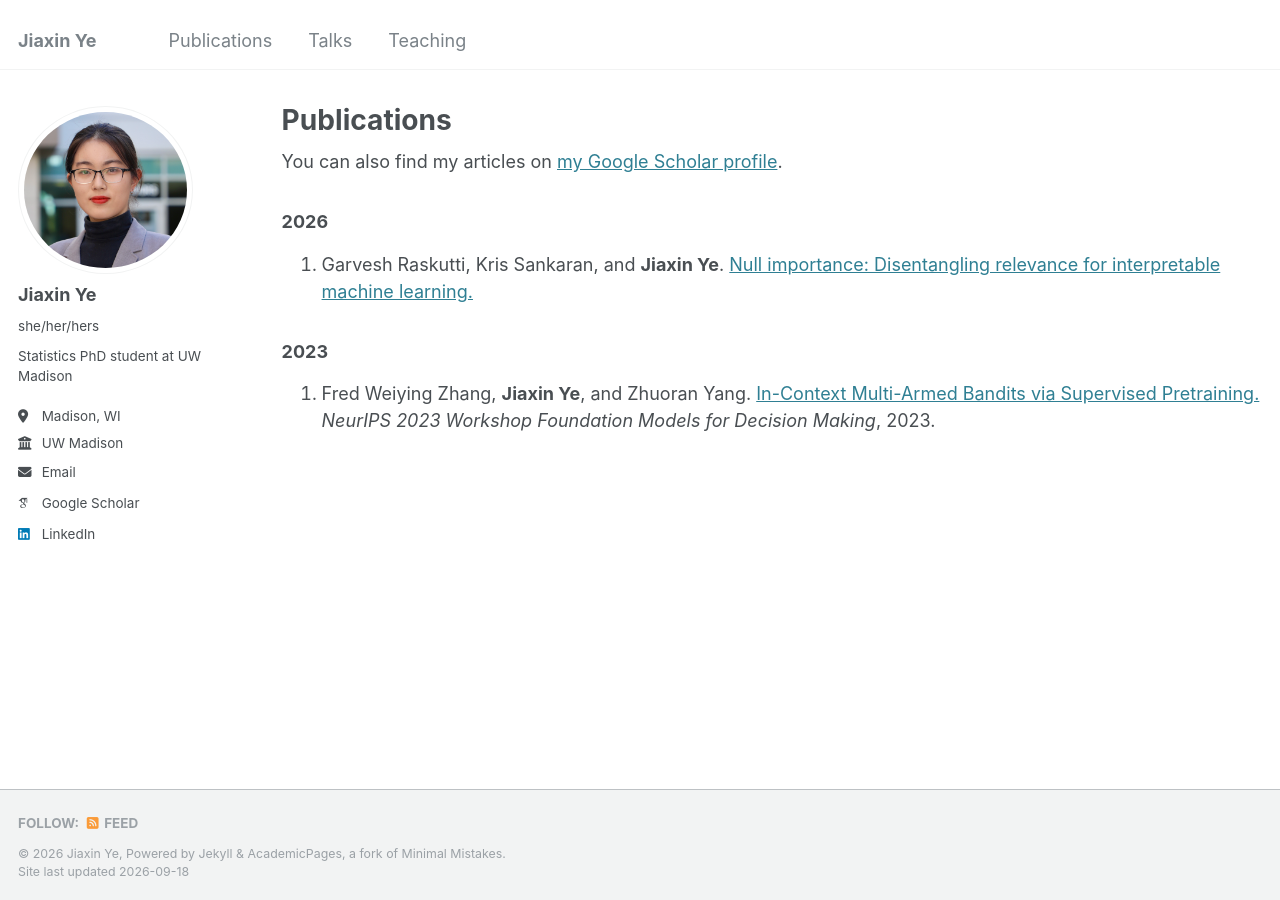
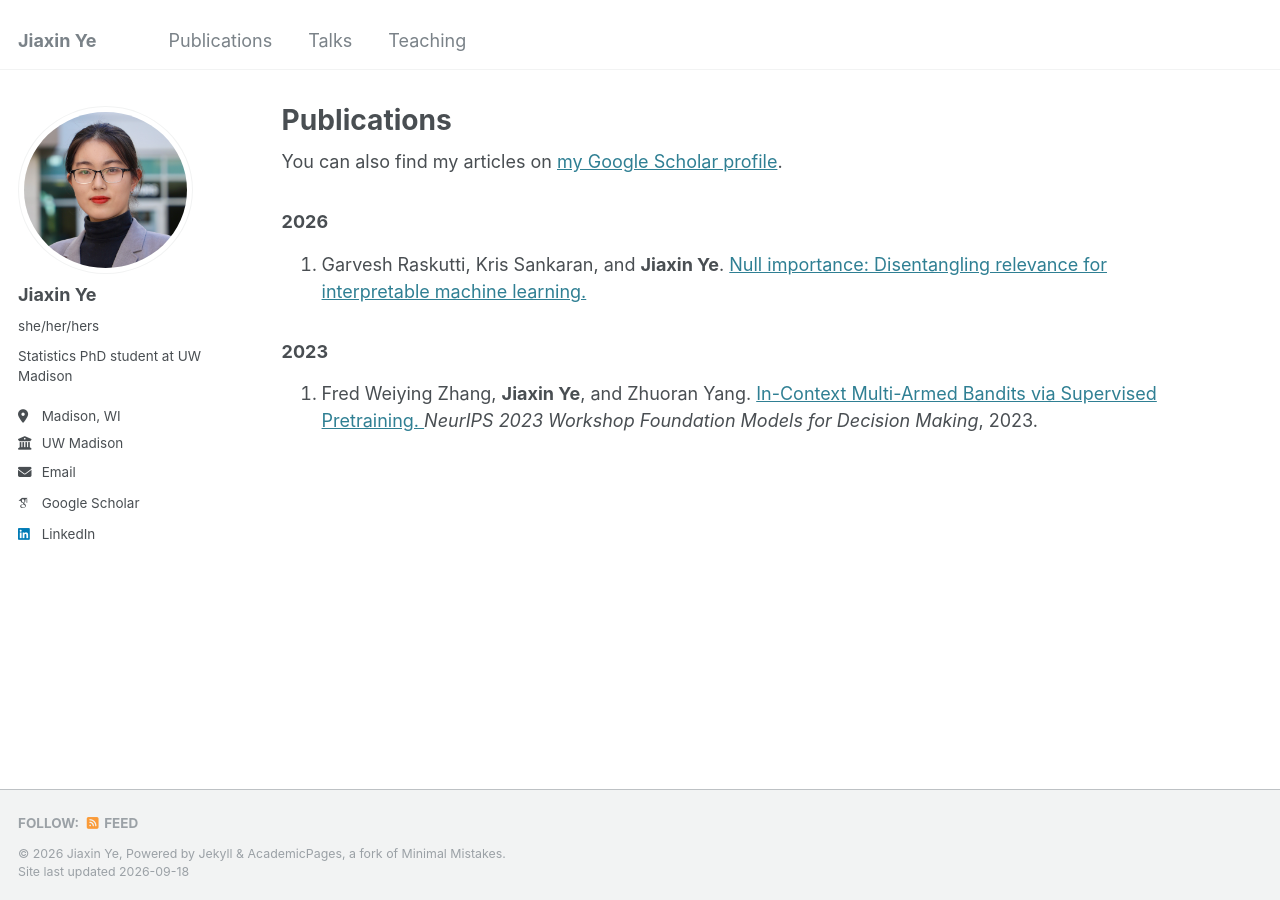
Before and after one commit to jiaxin-yeah/jiaxin-yeah.github.io, a Jekyll site: the page built from _pages/publications.html, in a window 1280 px wide. Built offline with Jekyll 4.4.1, drawn with Linux system fonts in a browser that asks for light colours; some web fonts are replaced.

Commit message:
more margin

```diff
--- a/_layouts/archive.html
+++ b/_layouts/archive.html
@@ -15,7 +15,7 @@ layout: default
 <div id="main" role="main">
   {% include sidebar.html %}
 
-  <div class="archive">
+  <div class="archive{% if page.content_class %} {{ page.content_class | escape }}{% endif %}">
     {% unless page.header.overlay_color or page.header.overlay_image %}
       <h1 class="page__title">{{ page.title }}</h1>
     {% endunless %}
--- a/_pages/publications.html
+++ b/_pages/publications.html
@@ -3,6 +3,7 @@ layout: archive
 title: "Publications"
 permalink: /publications/
 author_profile: true
+content_class: publications-content
 ---
 
 {% if site.author.googlescholar %}
--- a/_sass/_archive.scss
+++ b/_sass/_archive.scss
@@ -24,6 +24,12 @@
         box-shadow: 0 0 10px rgba(#000, 0.25);
       }
     }
+  }
+}
+
+.archive.publications-content {
+  @include breakpoint($large) {
+    padding-right: 4rem;
   }
 }
 
--- a/_sass/_page.scss
+++ b/_sass/_page.scss
@@ -109,7 +109,7 @@
 
 .page__content.about-content {
   @include breakpoint($large) {
-    padding-right: 3rem;
+    padding-right: 4rem;
   }
 }
 
```
